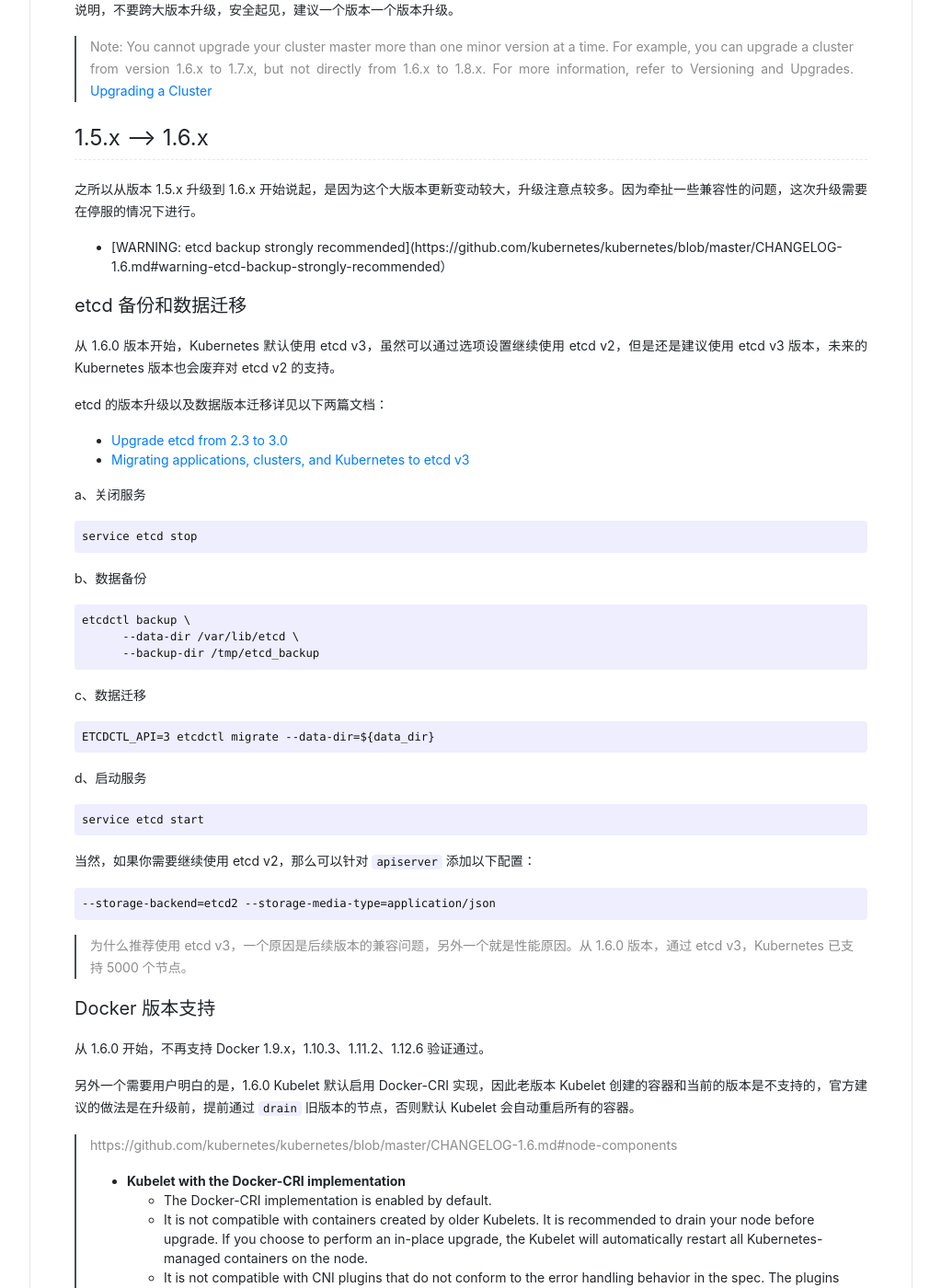
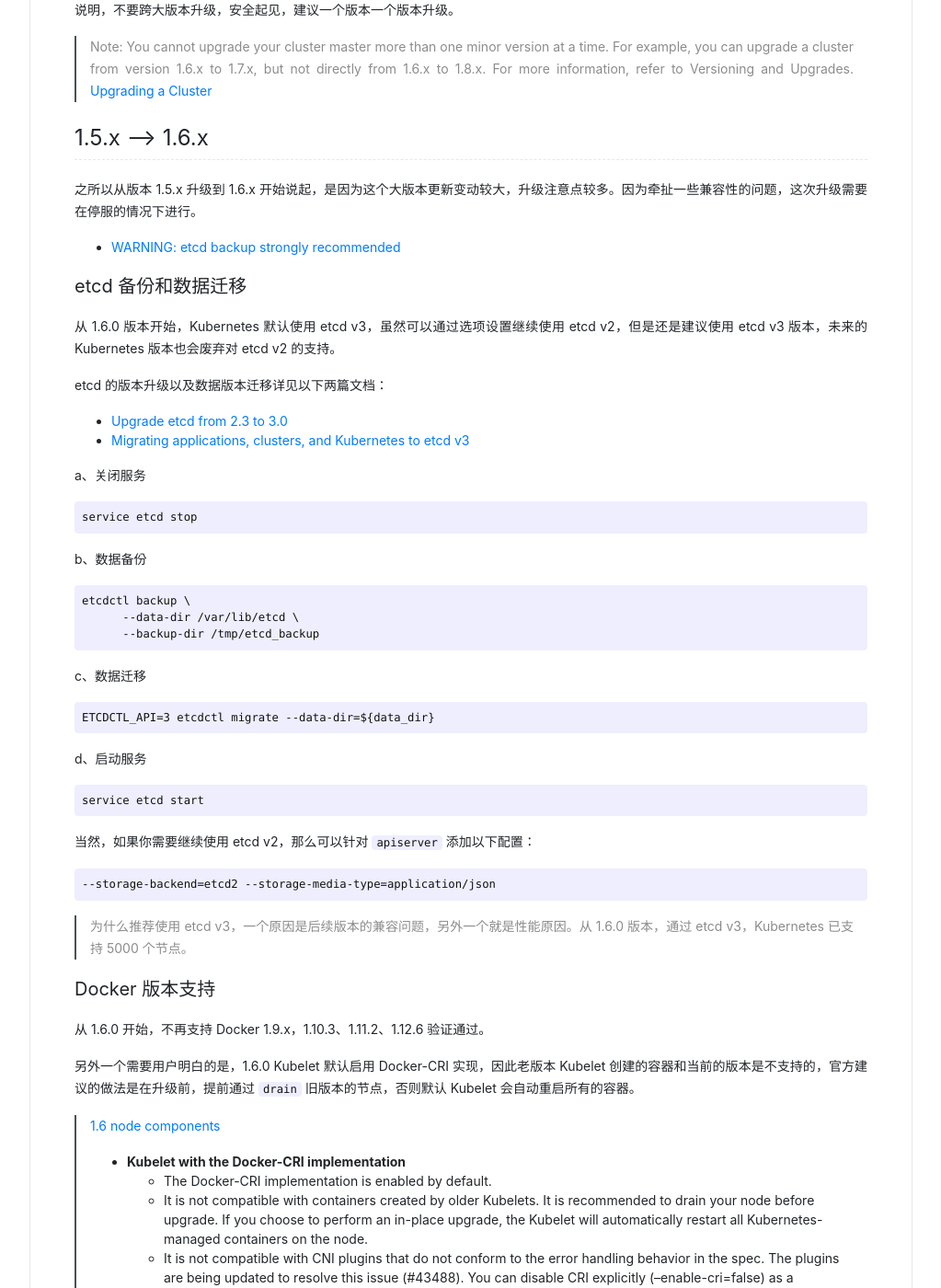
Before and after one commit to opskumu/opskumu.github.io, a Jekyll site: the page built from _posts/2018-09-07-kubernetes-upgrade-notes.md, in a window 1280 px wide and 1400 px high, scrolled down 283 px. Shown: the whole window at 92% size, without its empty margins (128-1151 px from the left). Built offline with Jekyll 4.4.1, drawn with Linux system fonts in a browser that asks for light colours; nearby versions of some CDN libraries.

Commit message:
update post

```diff
--- a/_posts/2018-09-07-kubernetes-upgrade-notes.md
+++ b/_posts/2018-09-07-kubernetes-upgrade-notes.md
@@ -14,7 +14,7 @@
 
 之所以从版本 1.5.x 升级到 1.6.x 开始说起，是因为这个大版本更新变动较大，升级注意点较多。因为牵扯一些兼容性的问题，这次升级需要在停服的情况下进行。
 
-* [WARNING: etcd backup strongly recommended](https://github.com/kubernetes/kubernetes/blob/master/CHANGELOG-1.6.md#warning-etcd-backup-strongly-recommended）
+* [WARNING: etcd backup strongly recommended](https://github.com/kubernetes/kubernetes/blob/master/CHANGELOG-1.6.md#warning-etcd-backup-strongly-recommended)
 
 ### etcd 备份和数据迁移
 
```
Also changed, not shown: other parts of _posts/2018-09-07-kubernetes-upgrade-notes.md (+1 -1 lines).
